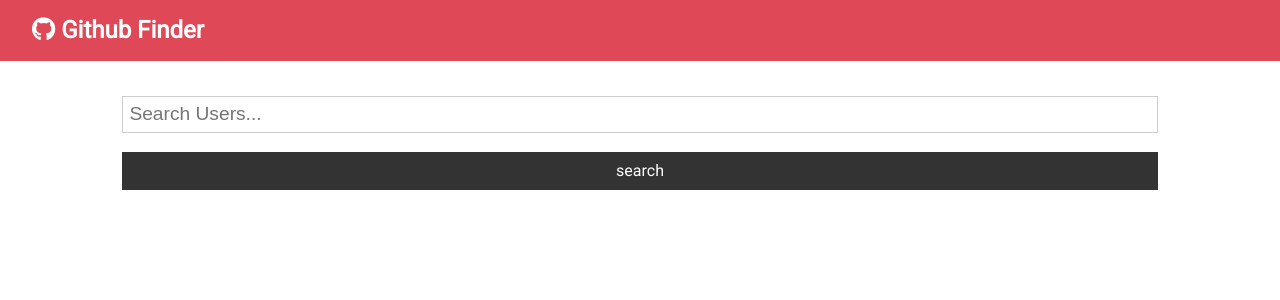
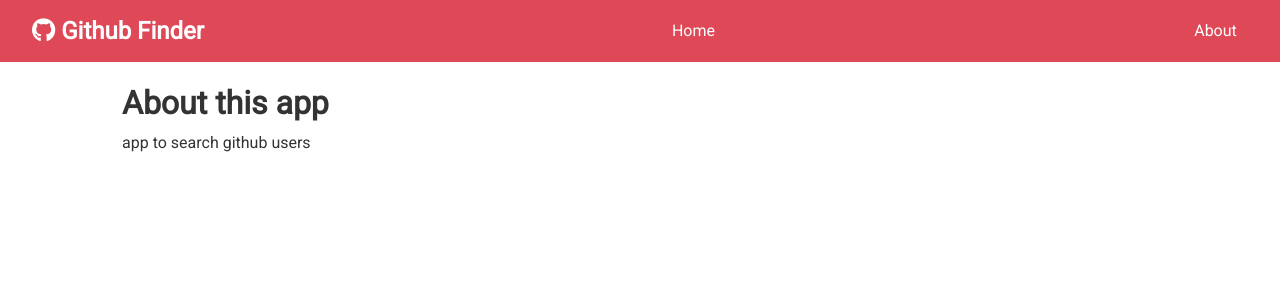
Before and after one commit to mau-dev/github-finder, a React (Create React App) app: page /about in a window 1280 px wide. Shown: the top 300 px of the page. Built offline with nearby package versions, Linux system fonts and the light colour scheme.

Commit message:
react router and links

```diff
--- a/package.json
+++ b/package.json
@@ -9,6 +9,7 @@
     "axios": "^0.19.2",
     "react": "^16.13.1",
     "react-dom": "^16.13.1",
+    "react-router-dom": "^5.1.2",
     "react-scripts": "3.4.1"
   },
   "scripts": {
--- a/src/App.js
+++ b/src/App.js
@@ -1,9 +1,11 @@
-import React from 'react';
+import React, { Fragment } from 'react';
 import './App.css';
 import Navbar from './components/layout/Navbar';
+import About from './components/pages/About';
 import Users from './components/users/Users';
 import Search from './components/users/Search';
 import Alert from './components/layout/Alert';
+import { BrowserRouter as Router, Switch, Route} from 'react-router-dom'
 
 import axios from 'axios';
 
@@ -50,13 +52,17 @@
 	render() {
 		const {users, loading} = this.state;
 		return (
+			<Router >
 			<div className='App'>
 				<Navbar title='Github Finder' icon='fab fa-github' />
 
 				<div className='container'>
 					<Alert alert={this.state.alert} />
 					{/* sending props from  down to up */}
-					<Search
+					<Switch>
+						<Route exact path='/' render={props => (
+							<Fragment>
+								<Search
 						searchUsers={this.searchUsers}
 						clearUsers={this.clearUsers}
 						showClear={users.length > 0 ? true : false}
@@ -64,8 +70,15 @@
 					/>
 					{/* //passing the state with props */}
 					<Users loading={loading} users={users} />
+
+							</Fragment>
+						)} />
+						<Route exact path='/about' component={About} />
+					</Switch>
+
 				</div>
 			</div>
+			</Router>
 		);
 	}
 }
--- a/src/components/layout/Navbar.js
+++ b/src/components/layout/Navbar.js
@@ -1,5 +1,7 @@
 import React from 'react';
 import PropTypes from 'prop-types';
+import {Link} from 'react-router-dom';
+
 
 const Navbar = ({icon, title}) => {
 	return (
@@ -7,6 +9,8 @@
 			<h1>
 				<i className={icon} /> {title}
 			</h1>
+			<Link to='/'>Home</Link>
+			<Link to='/about'>About</Link>
 		</nav>
 	);
 };
--- /dev/null
+++ b/src/components/pages/About.js
@@ -0,0 +1,12 @@
+import React from 'react'
+
+const About = () => {
+    return (
+        <div>
+            <h1>About this app</h1>
+            <p>app to search github users</p>
+        </div>
+    )
+}
+
+export default About
```
Also changed, not shown: 1 other file (tests, documents, lock files or other folders).
